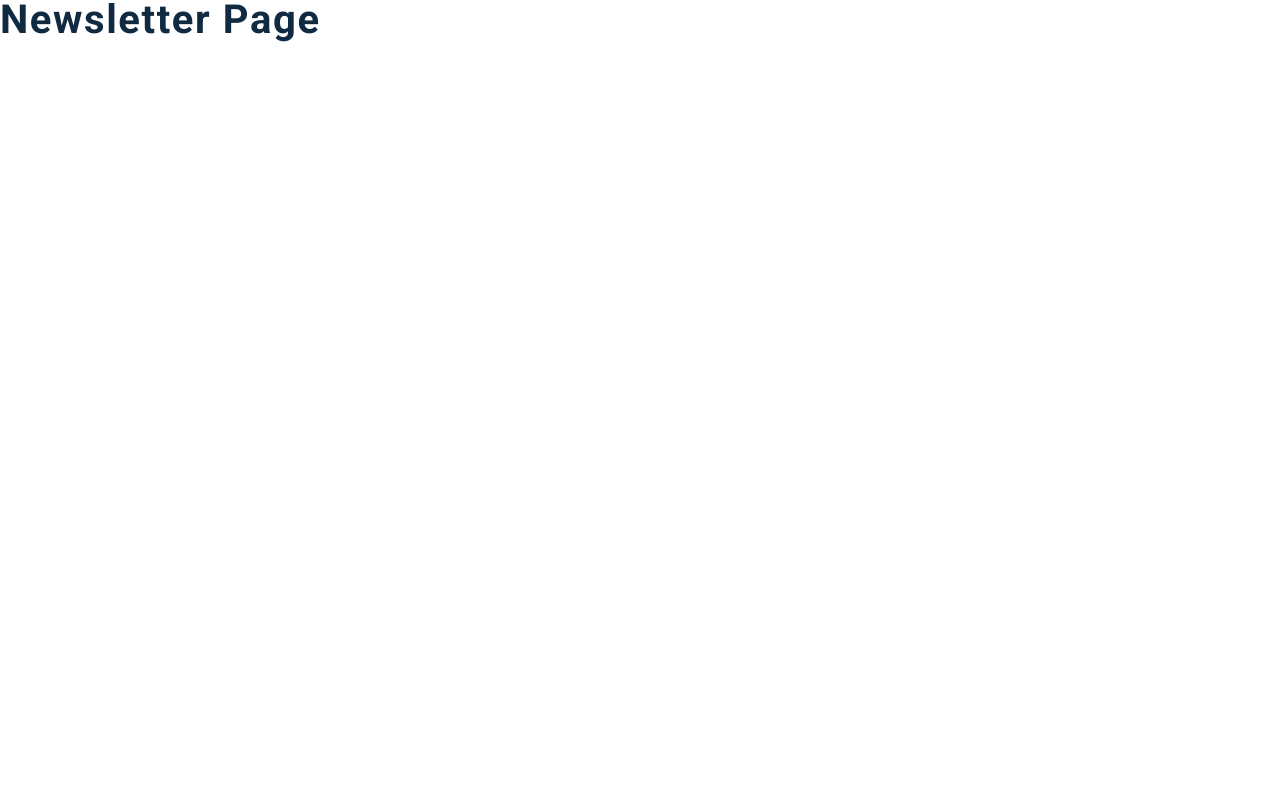
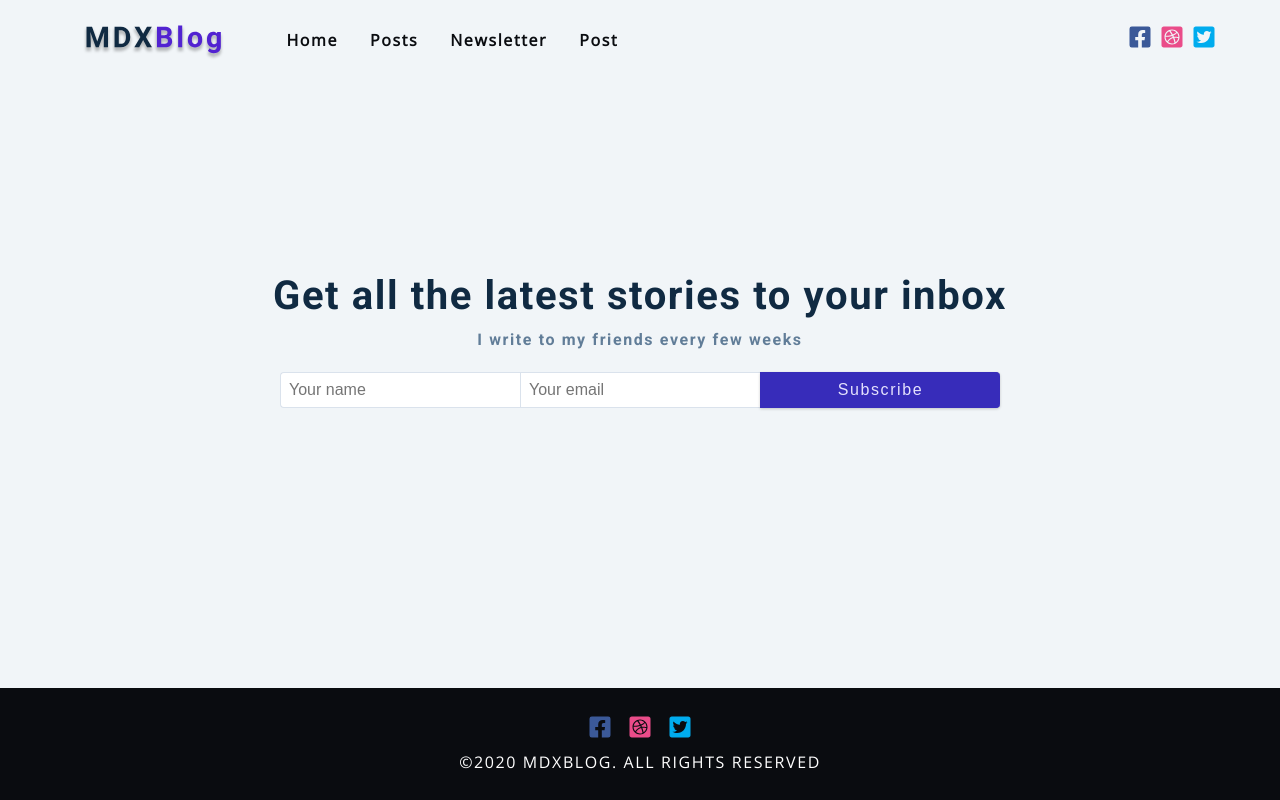
Before and after one commit to UsagiKazma/Gats-Mdx, a Gatsby site: page /newsletter in a window 1280 px wide. Built offline with nearby package versions, Linux system fonts and the light colour scheme; Gatsby itself is replaced by a stand-in of ours.

Commit message:
Form doneso

```diff
--- a/src/pages/newsletter.js
+++ b/src/pages/newsletter.js
@@ -1,7 +1,33 @@
-import React from 'react'
-import Layout from '../components/Layout'
+import React from "react";
+import Layout from "../components/Layout";
 const NewsLetter = () => {
-  return <h2>newsletter page</h2>
-}
+  return (
+    <Layout>
+      <section className='newsletter-page'>
+        <div className='page-center'>
+          <h2>Get all the latest stories to your inbox</h2>
+          <h4>I write to my friends every few weeks</h4>
+          <form className='contact-form'>
+            <input
+              type='text'
+              name='name'
+              placeholder='Your name'
+              className='form-control'
+            />
+            <input
+              type='email'
+              name='email'
+              placeholder='Your email'
+              className='form-control'
+            />
+            <button type='submit' className='btn form-control submit-btn'>
+              Subscribe
+            </button>
+          </form>
+        </div>
+      </section>
+    </Layout>
+  );
+};
 
-export default NewsLetter
+export default NewsLetter;
```
